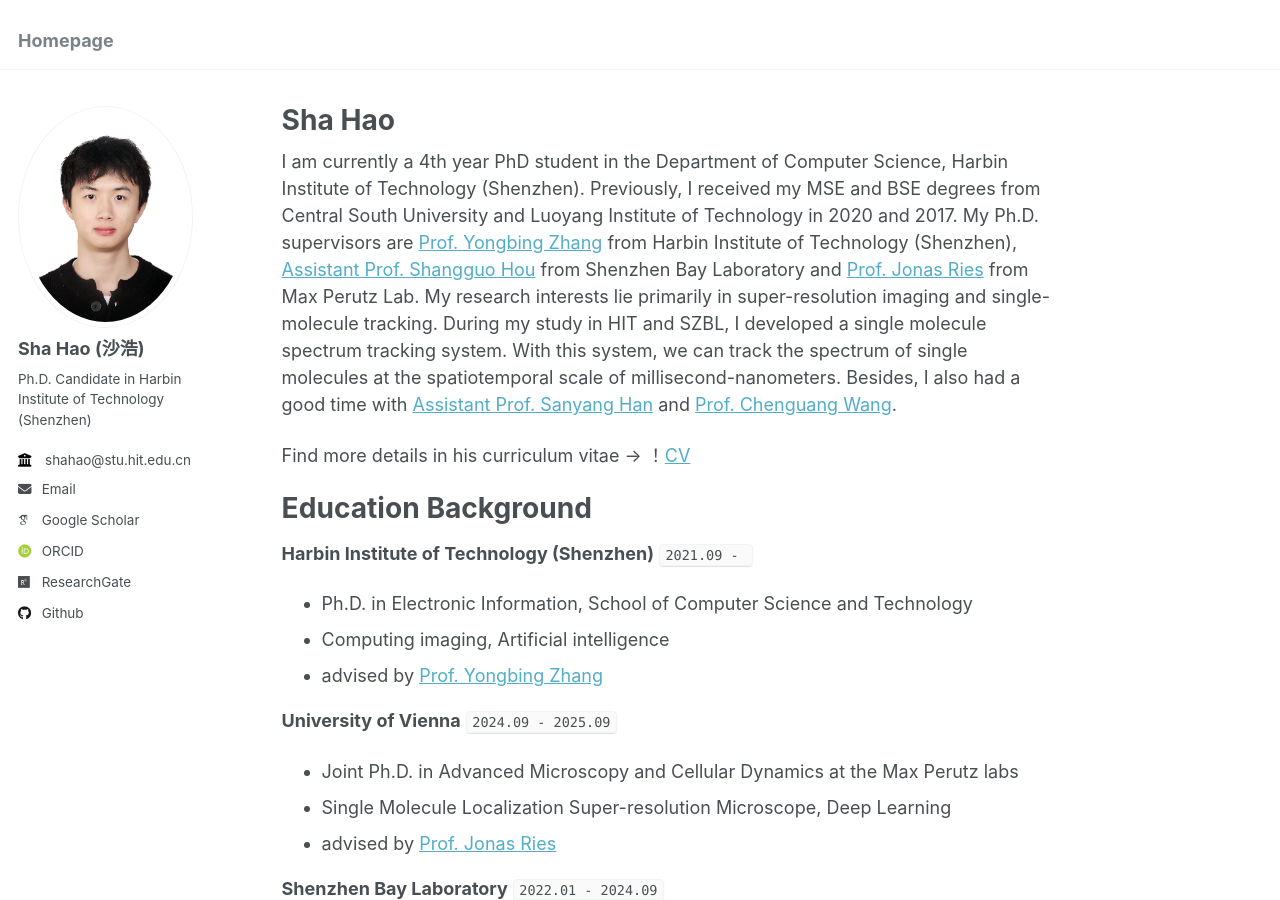
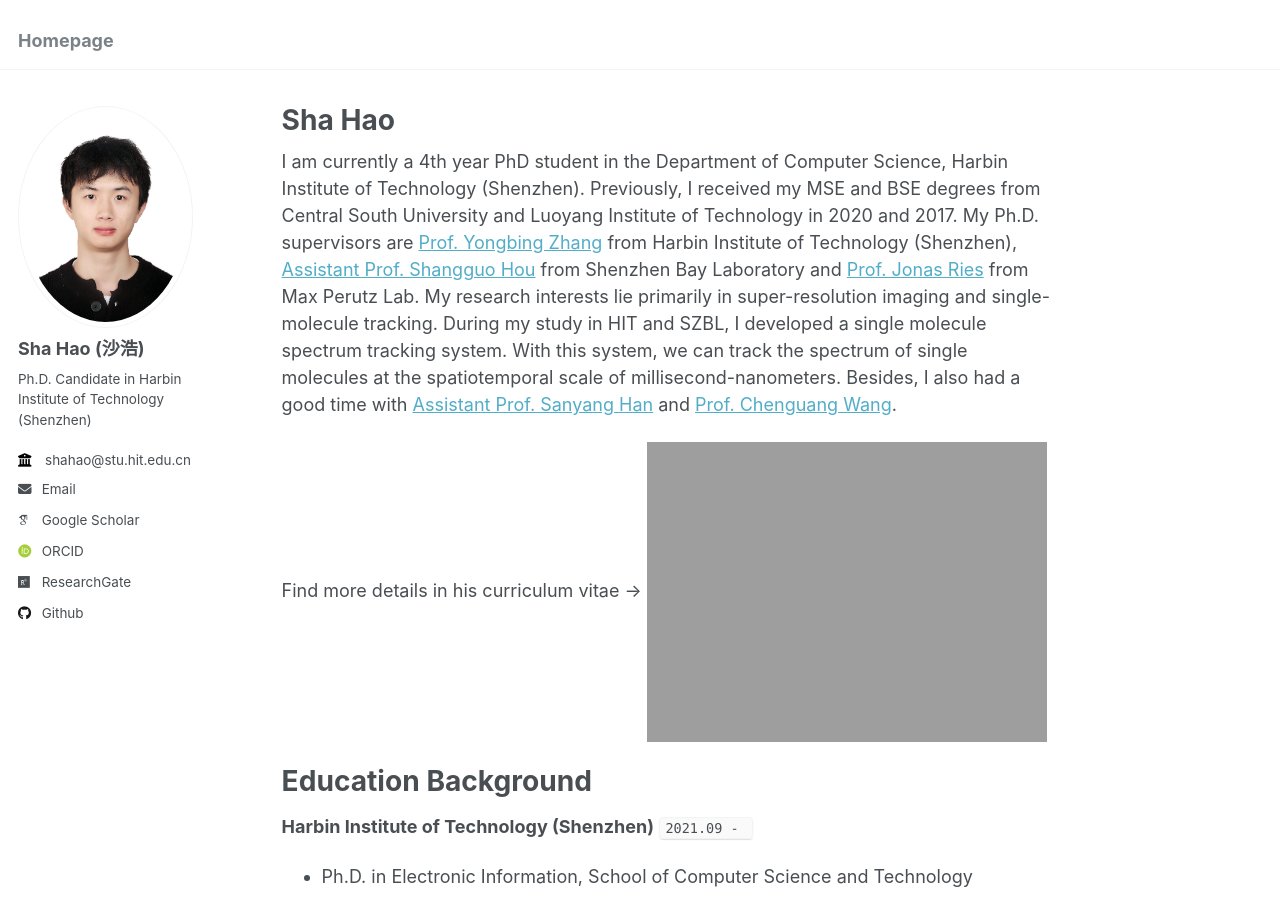
Before and after one commit to hitsh95/shahao, a Jekyll site: the page built from _pages/about.md, in a window 1280 px wide and 900 px high. Built offline with Jekyll 4.4.1, drawn with Linux system fonts in a browser that asks for light colours; some web fonts are replaced.

```diff
--- a/_pages/about.md
+++ b/_pages/about.md
@@ -9,7 +9,7 @@ redirect_from:
 
 I am currently a 4th year PhD student in the Department of Computer Science, Harbin Institute of Technology (Shenzhen). Previously, I received my MSE and BSE degrees from Central South University and Luoyang Institute of Technology in 2020 and 2017. My Ph.D. supervisors are <a href="https://faculty.hitsz.edu.cn/zhangyongbing">Prof. Yongbing Zhang</a> from Harbin Institute of Technology (Shenzhen), <a href="http://houlab.szbl.ac.cn/"> Assistant Prof. Shangguo Hou</a> from Shenzhen Bay Laboratory and [Prof. Jonas Ries](https://rieslab.de) from Max Perutz Lab. My research interests lie primarily in super-resolution imaging and single-molecule tracking. During my study in HIT and SZBL, I developed a single molecule spectrum tracking system. With this system, we can track the spectrum of single molecules at the spatiotemporal scale of millisecond-nanometers. Besides, I also had a good time with <a href="https://www.sigs.tsinghua.edu.cn/hsy_en/main.htm">Assistant Prof. Sanyang Han</a> and <a href="https://ee.jlu.edu.cn/en/info/1028/1106.htm"> Prof. Chenguang Wang</a>.
 
-Find more details in his curriculum vitae -> ！[CV](../files/沙浩简历(中文)_20241122.pdf)
+Find more details in his curriculum vitae -> ![CV](../files/沙浩简历(中文)_20241122.pdf)
 
 
 Education Background
```
